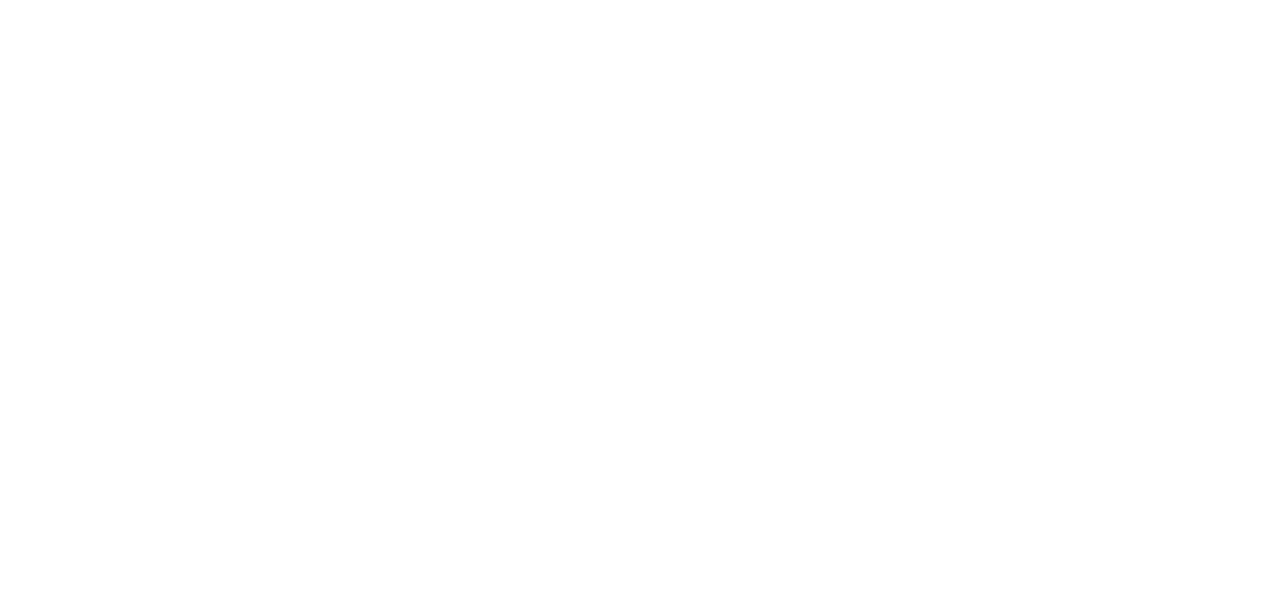
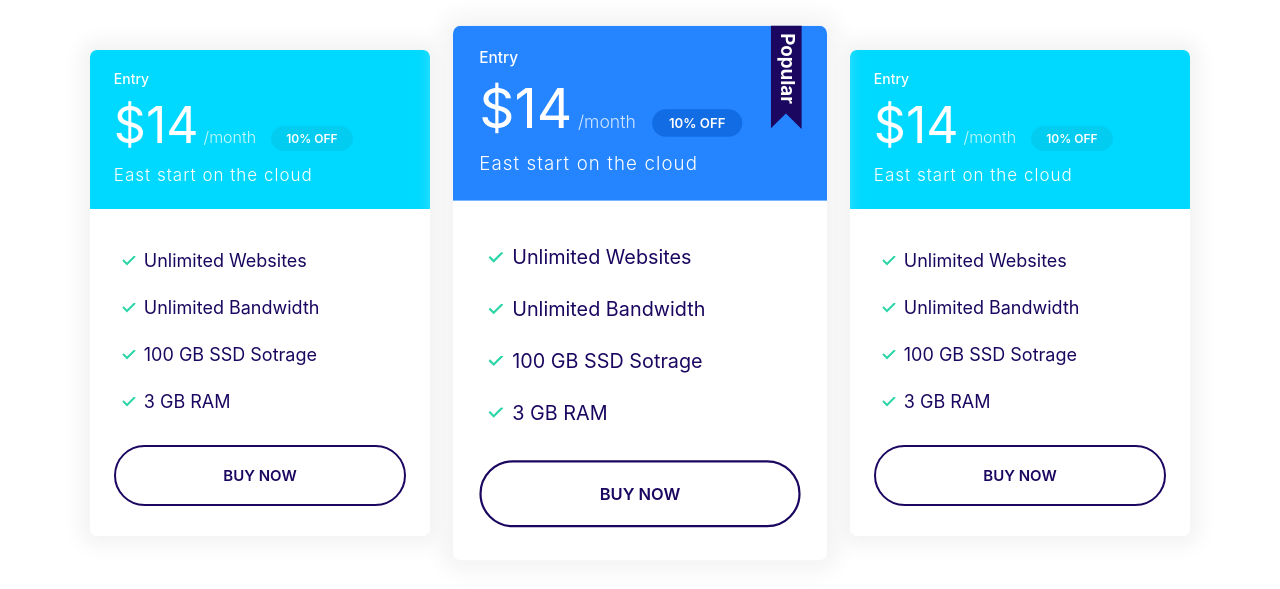
Before and after one commit to jibrilMaygag/DomainMarket, a plain HTML site: page index.html in a window 1280 px wide. Drawn offline with Linux system fonts and the light colour scheme.

Commit message:
Define Plans Block

```diff
--- a/css/main.css
+++ b/css/main.css
@@ -746,25 +746,41 @@ a {
     padding-top: 0;
   }
 }
+
 /* Domain Block */
-.block__domain .input__group {
+
+.block-domain .input-group {
+  box-shadow: 0 0 30px 20px #e6ebee;
   border: 0;
-  box-shadow: 0 0 30px 20px #e6ebee;
   margin: 4rem auto;
-  max-width: 67rem;
+  max-width: 670px;
 }
+
 .block-domain__prices {
+  color: var(--color-headings);
   display: grid;
-  grid-template-columns: repeat(3, 1fr);
+  grid-template-columns: repeat(2, 1fr);
   grid-template-rows: repeat(2, 6rem);
   font-size: 2rem;
   font-weight: 600;
   justify-items: center;
-  max-width: 70rem;
-  margin: 1rem auto;
+  max-width: 700px;
+  margin: 0 auto;
 }
+
 @media screen and (min-width: 768px) {
   .block-domain__prices {
     grid-template-columns: repeat(auto-fit, minmax(10rem, 1fr));
   }
 }
+
+/* Plans Block */
+
+.block-plans .grid {
+  gap: 8rem 4rem;
+}
+
+.block-plans .card {
+  max-width: 500px;
+  margin: 0 auto;
+}
--- a/index.html
+++ b/index.html
@@ -8,5 +8,69 @@
     <script defer src="script.js"></script>
     <title>Moshify</title>
   </head>
-  <body></body>
+  <section class="block container block-plans">
+    <div class="grid grid--1x3">
+      <div class="plan">
+        <div class="card card--secondary">
+          <header class="card__header">
+            <h3 class="plan__name">Entry</h3>
+            <span class="plan__price">$14</span>
+            <span class="plan__billing-cycle">/month</span>
+            <span class="badge badge--secondary badge--small">10% OFF</span>
+            <span class="plan__description">East start on the cloud</span>
+          </header>
+          <div class="card__body">
+            <ul class="list list--tick">
+              <li class="list__item">Unlimited Websites</li>
+              <li class="list__item">Unlimited Bandwidth</li>
+              <li class="list__item">100 GB SSD Sotrage</li>
+              <li class="list__item">3 GB RAM</li>
+            </ul>
+            <button class="btn btn--outline btn--block">Buy Now</button>
+          </div>
+        </div>
+      </div>
+      <div class="plan plan--popular">
+        <div class="card card--primary">
+          <header class="card__header">
+            <h3 class="plan__name">Entry</h3>
+            <span class="plan__price">$14</span>
+            <span class="plan__billing-cycle">/month</span>
+            <span class="badge badge--primary badge--small">10% OFF</span>
+            <span class="plan__description">East start on the cloud</span>
+          </header>
+          <div class="card__body">
+            <ul class="list list--tick">
+              <li class="list__item">Unlimited Websites</li>
+              <li class="list__item">Unlimited Bandwidth</li>
+              <li class="list__item">100 GB SSD Sotrage</li>
+              <li class="list__item">3 GB RAM</li>
+            </ul>
+            <button class="btn btn--outline btn--block">Buy Now</button>
+          </div>
+        </div>
+      </div>
+      <div class="plan">
+        <div class="card card--secondary">
+          <header class="card__header">
+            <h3 class="plan__name">Entry</h3>
+            <span class="plan__price">$14</span>
+            <span class="plan__billing-cycle">/month</span>
+            <span class="badge badge--secondary badge--small">10% OFF</span>
+            <span class="plan__description">East start on the cloud</span>
+          </header>
+          <div class="card__body">
+            <ul class="list list--tick">
+              <li class="list__item">Unlimited Websites</li>
+              <li class="list__item">Unlimited Bandwidth</li>
+              <li class="list__item">100 GB SSD Sotrage</li>
+              <li class="list__item">3 GB RAM</li>
+            </ul>
+            <button class="btn btn--outline btn--block">Buy Now</button>
+          </div>
+        </div>
+      </div>
+    </div>
+  </section>
+  </body>
 </html>
```
Also changed, not shown: components/block-plans.html (added, +64 -0 lines).
